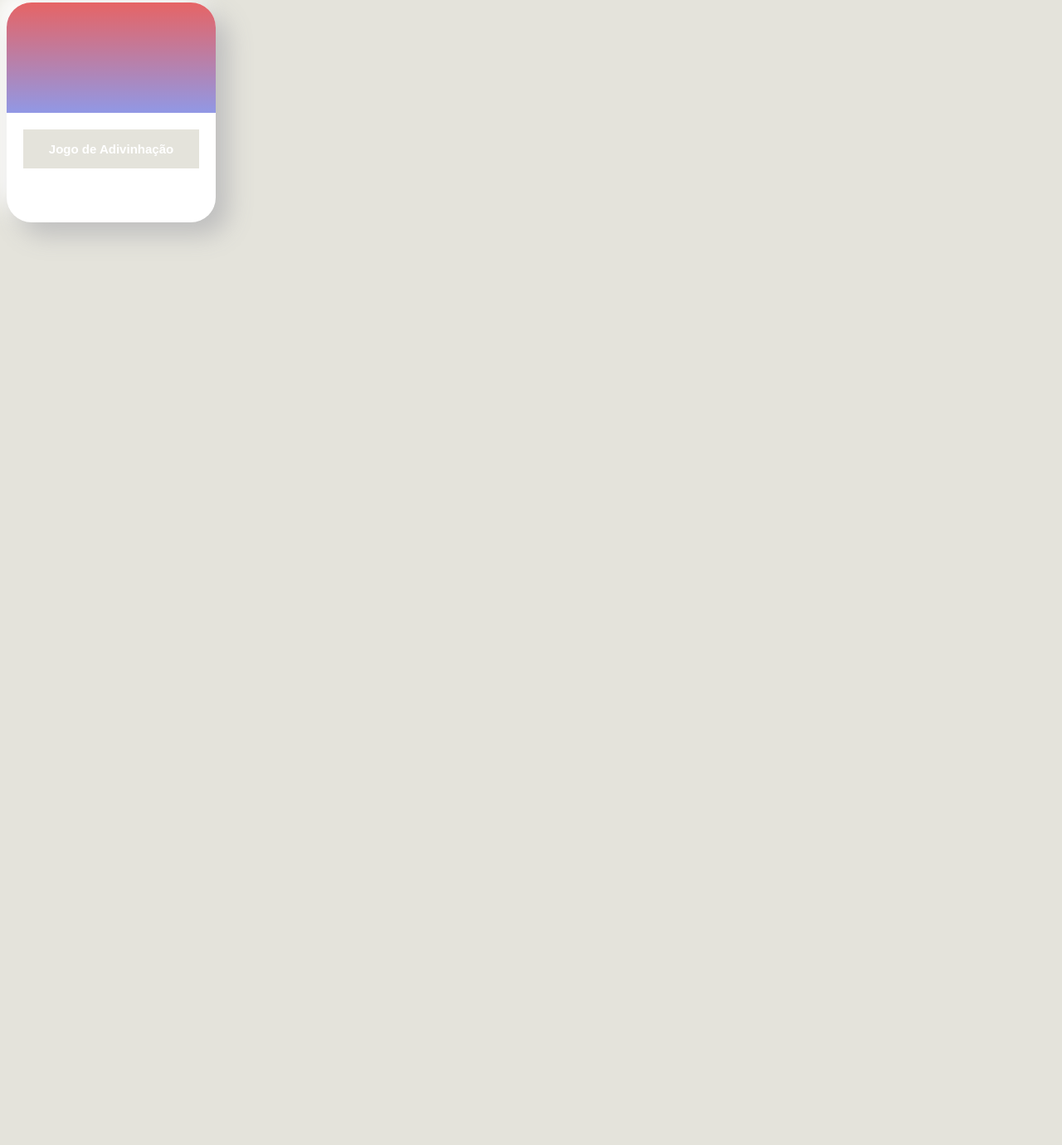
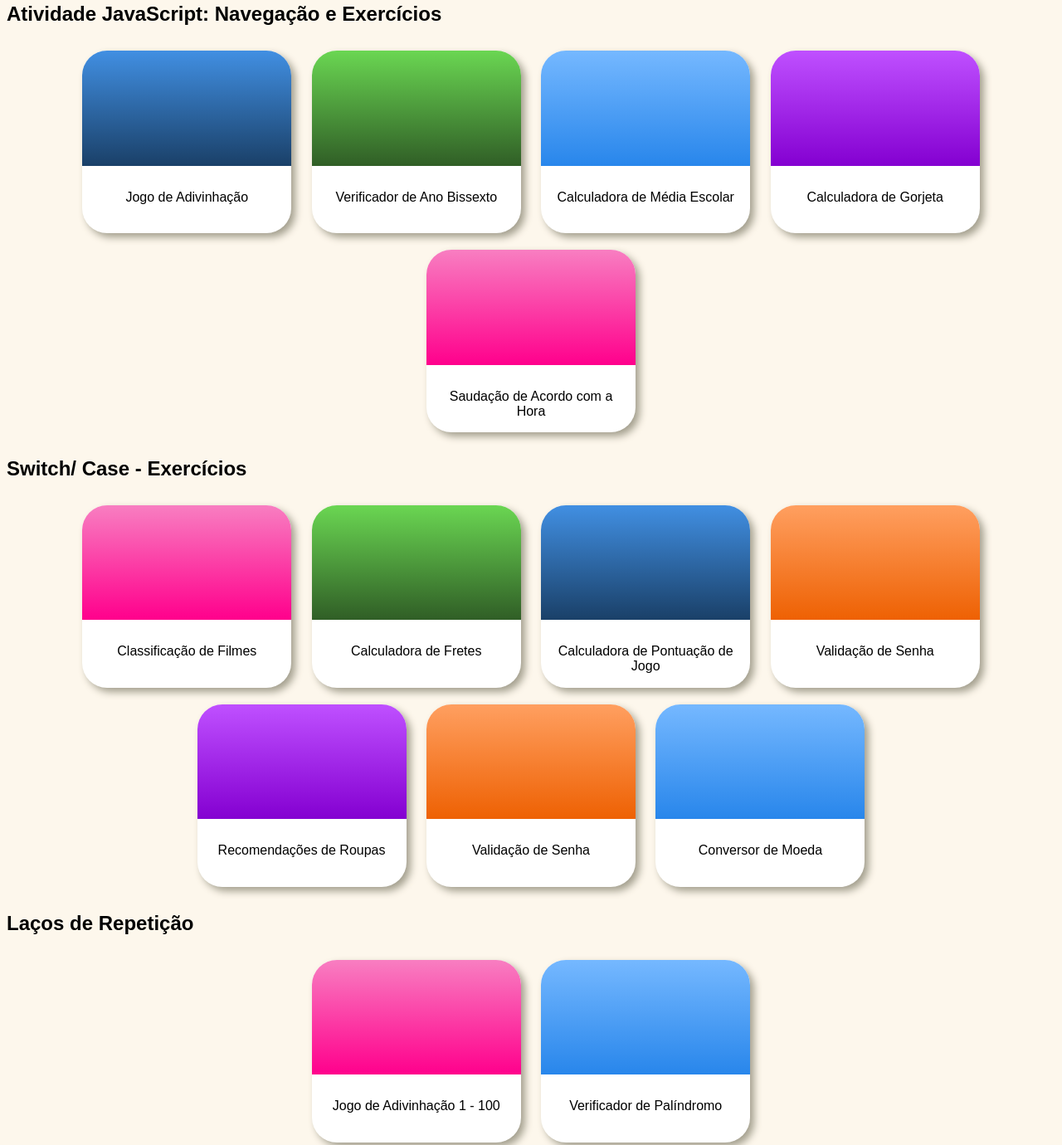
Before and after one commit to bruxa61/siteJS, a plain HTML site: page index.html in a window 1280 px wide. Shown: the part 77-1457 px from the top of the page at 83% size. Before the commit the page ends 800 px from the top, so only its background shows below. Drawn offline with Linux system fonts and the light colour scheme.

Commit message:
arrumando menu

```diff
--- a/index.html
+++ b/index.html
@@ -7,31 +7,121 @@
     <link rel="stylesheet" href="style.css">
 </head>
 <body>
-    <!-- <h1>Atividade JavaScript: Navegação e Exercícios</h1>
-    <button id="a"><a id="jogo" href="jogo.html">Jogo de Adivinhação</a></button>
-    <button id="b"><a id="bi" href="bissexto.html">Verificador de Ano Bissexto</a></button>
-    <button id="c"><a id="media" href="media.html">Calculadora de Média Escolar</a></button>
-    <button id="d"><a id="gorjeta" href="gorjeta.html">Calculadora de Gorjeta</a></button>
-    <button id="e"><a id="hora" href="hora.html">Saudação de Acordo com a Hora</a></button>
-    <br>
-    <h1>Switch/ Case - Exercícios </h1>
-    <button id="f"><a id="filme" href="filme.html">Classificação de Filmes</a></button>
-    <button id="g"><a id="frete" href="frete.html">Calculadora de Frete</a></button>
-    <button id="h"><a id="pontuação" href="pontuação.html">Calculadora de Pontuação de Jogo</a></button>
-    <button id="i"><a id="senha" href="senha.html">Validação de Senha</a></button>
-    <button id="j"><a id="roupa" href="roupas.html">Recomendações de Roupas</a></button>
-    <button id="k"><a id="moeda" href="moeda.html">Conversor de Moeda</a></button>
-    <h1>Laços de Repetição</h1>
-    <button id="l"><a id="adivinhação" href="adivinhação.html">Jogo de Adivinhação 1 - 100</a></button>
-    <button id="m"><a id="palindromo" href="palindromo.html">Verificador de Palíndromo</a></button> -->
-
-
-    <!-- CARD -->
-    <div class="card">
-    <div class="img">
+    <!-- PRIMEIRA PARTE -->
+    <h2>Atividade JavaScript: Navegação e Exercícios</h2>
+    <div class="cardJOGO">
+    <div class="imgJOGO">
     </div>
     <div class="text">
-        <p class="h3"><a href="jogo.html">Jogo de Adivinhação</a></p>
+    <p class="h3"><a href="jogo.html">Jogo de Adivinhação</a></p>
+    </div>
+    </div>
+
+    <div class="cardBI">
+    <div class="imgBI">
+    </div>
+    <div class="text">
+    <p class="h3"><a href="bissexto.html">Verificador de Ano Bissexto</a></p>
+    </div>
+    </div>
+
+    <div class="cardMEDIA">
+    <div class="imgMEDIA">
+    </div>
+    <div class="text">
+    <p class="h3"><a href="media.html">Calculadora de Média Escolar</a></p>
+    </div>
+    </div>
+
+    <div class="cardGORJETA">
+    <div class="imgGORJETA">
+    </div>
+    <div class="text">
+    <p class="h3"><a href="gorjeta.html">Calculadora de Gorjeta</a></p>
+    </div>
+    </div>
+
+    <div class="cardHORA">
+    <div class="imgHORA">
+    </div>
+    <div class="text">
+    <p class="h3"><a href="hora.html">Saudação de Acordo com a Hora</a></p>
+    </div>
+    </div>
+
+    <!-- SEGUNDA PARTE -->
+    <h2>Switch/ Case - Exercícios </h2>
+    <div class="cardFILME">
+    <div class="imgFILME">
+    </div>
+    <div class="text">
+    <p class="h3"><a href="filme.html">Classificação de Filmes</a></p>
+    </div>
+    </div>
+
+    <div class="cardFRETE">
+    <div class="imgFRETE">
+    </div>
+    <div class="text">
+    <p class="h3"><a href="frete.html">Calculadora de Fretes</a></p>
+    </div>
+    </div>
+
+    <div class="cardPONTUAÇÃO">
+    <div class="imgPONTUAÇÃO">
+    </div>
+    <div class="text">
+    <p class="h3"><a href="pontuação.html">Calculadora de Pontuação de Jogo</a></p>
+    </div>
+    </div>
+
+    <div class="cardSENHA">
+    <div class="imgSENHA">
+    </div>
+    <div class="text">
+    <p class="h3"><a href="senha.html">Validação de Senha</a></p>
+    </div>
+    </div>
+
+    <div class="cardROUPA">
+    <div class="imgROUPA">
+    </div>
+    <div class="text">
+    <p class="h3"><a href="roupas.html">Recomendações de Roupas</a></p>
+    </div>
+    </div>
+
+    <div class="cardSENHA">
+    <div class="imgSENHA">
+    </div>
+    <div class="text">
+    <p class="h3"><a href="senha.html">Validação de Senha</a></p>
+    </div>
+    </div>
+
+    <div class="cardMOEDA">
+    <div class="imgMOEDA">
+    </div>
+    <div class="text">
+    <p class="h3"><a href="moeda.html">Conversor de Moeda</a></p>
+    </div>
+    </div>
+
+    <!-- TERCEIRA PARTE -->
+    <h2>Laços de Repetição</h2>
+    <div class="cardADIVINHAÇÃO">
+    <div class="imgADIVINHAÇÃO">
+    </div>
+    <div class="text">
+    <p class="h3"><a href="adivinhação.html">Jogo de Adivinhação 1 - 100</a></p>
+    </div>
+    </div>
+
+    <div class="cardPALINDROMO">
+    <div class="imgPALINDROMO">
+    </div>
+    <div class="text">
+    <p class="h3"><a href="palindromo.html">Verificador de Palíndromo</a></p>
     </div>
     </div>
 </body>
--- a/style.css
+++ b/style.css
@@ -1,235 +1,310 @@
-*{
-    background-color: #e4e3db;
-}
-
 body {
     font-family: Arial, sans-serif;
     text-align: center;
     margin-top: 10vh;
-}
-
-button{
-    padding: 10px 20px;
-    font-size: 2vh;
-    color: white;
-    border: none;
-    border-radius: 5px;
-    cursor: pointer;
-}
-
-p {
-    font-family: Arial, sans-serif;
-    font-size: 2.5vh;
+    background-color: #fdf7ec
 }
 
 a{
     text-decoration: none;
-    color: white;
+    color: rgb(0, 0, 0);
 }
 
-/* PRIMEIRA PARTE */
-
-#jogo{
-    background-color: #1a4068;
+h2{
+    display: flex;
 }
 
-#a{
-    background-color: #1a4068;
-}
+.text {
+    margin: 13px;
+    display: flex;
+    flex-direction: column;
+    align-items: space-around;
+  }
 
-#bi{
-    background-color: #305e26;
-}
-
-#b{
-    background-color: #305e26;
-}
-
-#media{
-    background-color: #2886eb;
-}
-
-#c{
-    background-color: #2886eb;
-}
-
-#gorjeta{
-    background-color: #8400d1;
-}
-
-#d{
-    background-color: #8400d1;
-}
-
-#hora{
-    background-color: #ff008c;
-}
-
-#e{
-    background-color: #ff008c;
-}
-
-/* SEGUNDA PARTE */
-#f{
-    background-color: #ff008c;
-}
-
-#filme{
-    background-color: #ff008c;
-}
-
-#g{
-    background-color: #305e26;
-}
-
-#frete{
-    background-color: #305e26;
-}
-
-#h{
-    background-color: #1a4068;
-}
-
-#pontuação{
-    background-color: #1a4068;
-}
-
-#i{
-    background-color: #ee6103;
-}
-
-#senha{
-    background-color: #ee6103;
-}
-
-#j{
-    background-color: #8400d1;
-}
-
-#roupa{
-    background-color: #8400d1;
-}
-
-#k{
-    background-color: #2886eb;
-}
-
-#moeda{
-    background-color: #2886eb;
-}
-
-#l{
-    background-color: #ff008c;
-}
-
-#adivinhação{
-    background-color: #ff008c;
-}
-
-#m{
-    background-color: #2886eb;
-}
-
-#palindromo{
-    background-color: #2886eb;
-}
-
-
-
-
-/* CARD */
-/* From Uiverse.io by JohnnyCSilva */
-.card {
+/* PRIMEIRA PARTE */
+.cardJOGO {
     width: 252px;
-    height: 265px;
+    height: 220px;
     background: white;
     border-radius: 30px;
-    box-shadow: 15px 15px 30px #bebebe,
-               -15px -15px 30px #ffffff;
+    box-shadow: 5px 5px 10px #a39f8e;
     transition: 0.2s ease-in-out;
+    display: inline-block;
+    margin: 10px;
   }
 
-  .img {
+  .imgJOGO{
     width: 100%;
-    height: 50%;
+    height: 63%;
     border-top-left-radius: 30px;
     border-top-right-radius: 30px;
-    background: linear-gradient(#e66465, #9198e5);
+    background: linear-gradient(#418fe2, #1a4068);
     display: flex;
     align-items: top;
     justify-content: right;
   }
 
-  .save {
+  .cardBI {
+    width: 252px;
+    height: 220px;
+    background: white;
+    border-radius: 30px;
+    box-shadow: 5px 5px 10px #a39f8e;
     transition: 0.2s ease-in-out;
-    border-radius: 10px;
-    margin: 20px;
-    width: 30px;
-    height: 30px;
-    background-color: #ffffff;
-    display: flex;
-    align-items: center;
-    justify-content: center;
+    display: inline-block;
+    margin: 10px;
   }
 
-  .text {
-    margin: 20px;
+  .imgBI{
+    width: 100%;
+    height: 63%;
+    border-top-left-radius: 30px;
+    border-top-right-radius: 30px;
+    background: linear-gradient(#6ad652, #305e26);
     display: flex;
-    flex-direction: column;
-    align-items: space-around;
+    align-items: top;
+    justify-content: right;
   }
 
-  .save .svg {
+  .cardMEDIA {
+    width: 252px;
+    height: 220px;
+    background: white;
+    border-radius: 30px;
+    box-shadow: 5px 5px 10px #a39f8e;
     transition: 0.2s ease-in-out;
-    width: 15px;
-    height: 15px;
+    display: inline-block;
+    margin: 10px;
   }
 
-  .icon-box {
-    margin-top: 15px;
-    width: 70%;
-    padding: 10px;
-    background-color: #e3fff9;
-    border-radius: 10px;
+  .imgMEDIA{
+    width: 100%;
+    height: 63%;
+    border-top-left-radius: 30px;
+    border-top-right-radius: 30px;
+    background: linear-gradient(#75b8ff, #2886eb);
     display: flex;
-    align-items: center;
-    justify-content: left;
+    align-items: top;
+    justify-content: right;
   }
 
-  .icon-box svg {
-    width: 17px;
+  .cardGORJETA {
+    width: 252px;
+    height: 220px;
+    background: white;
+    border-radius: 30px;
+    box-shadow: 5px 5px 10px #a39f8e;
+    transition: 0.2s ease-in-out;
+    display: inline-block;
+    margin: 10px;
   }
 
-  .text .h3 {
-    font-family: 'Lucida Sans' sans-serif;
-    font-size: 15px;
-    font-weight: 600;
-    color: black;
+  .imgGORJETA{
+    width: 100%;
+    height: 63%;
+    border-top-left-radius: 30px;
+    border-top-right-radius: 30px;
+    background: linear-gradient(#bf50ff, #8400d1);
+    display: flex;
+    align-items: top;
+    justify-content: right;
   }
 
-  .text .p {
-    font-family: 'Lucida Sans' sans-serif;
-    color: #999999;
-    font-size: 13px;
+  .cardHORA {
+    width: 252px;
+    height: 220px;
+    background: white;
+    border-radius: 30px;
+    box-shadow: 5px 5px 10px #a39f8e;
+    transition: 0.2s ease-in-out;
+    display: inline-block;
+    margin: 10px;
   }
 
-  .icon-box .span {
-    margin-left: 10px;
-    font-family: 'Lucida Sans' sans-serif;
-    font-size: 13px;
-    font-weight: 500;
-    color: #9198e5;
+  .imgHORA{
+    width: 100%;
+    height: 63%;
+    border-top-left-radius: 30px;
+    border-top-right-radius: 30px;
+    background: linear-gradient(#f87ec1, #ff008c);
+    display: flex;
+    align-items: top;
+    justify-content: right;
   }
 
-  .card:hover {
-    cursor: pointer;
-    box-shadow: 0px 10px 20px rgba(0,0,0,0.1);
+/* SEGUNDA PARTE */
+.cardFILME {
+    width: 252px;
+    height: 220px;
+    background: white;
+    border-radius: 30px;
+    box-shadow: 5px 5px 10px #a39f8e;
+    transition: 0.2s ease-in-out;
+    display: inline-block;
+    margin: 10px;
   }
 
-  .save:hover {
-    transform: scale(1.1) rotate(10deg);
+  .imgFILME{
+    width: 100%;
+    height: 63%;
+    border-top-left-radius: 30px;
+    border-top-right-radius: 30px;
+    background: linear-gradient(#f87ec1, #ff008c);
+    display: flex;
+    align-items: top;
+    justify-content: right;
   }
 
-  .save:hover .svg {
-    fill: #ced8de;
+  .cardFRETE {
+    width: 252px;
+    height: 220px;
+    background: white;
+    border-radius: 30px;
+    box-shadow: 5px 5px 10px #a39f8e;
+    transition: 0.2s ease-in-out;
+    display: inline-block;
+    margin: 10px;
   }
+
+  .imgFRETE{
+    width: 100%;
+    height: 63%;
+    border-top-left-radius: 30px;
+    border-top-right-radius: 30px;
+    background: linear-gradient(#6ad652, #305e26);
+    display: flex;
+    align-items: top;
+    justify-content: right;
+  }
+
+  .cardPONTUAÇÃO {
+    width: 252px;
+    height: 220px;
+    background: white;
+    border-radius: 30px;
+    box-shadow: 5px 5px 10px #a39f8e;
+    transition: 0.2s ease-in-out;
+    display: inline-block;
+    margin: 10px;
+  }
+
+  .imgPONTUAÇÃO{
+    width: 100%;
+    height: 63%;
+    border-top-left-radius: 30px;
+    border-top-right-radius: 30px;
+    background: linear-gradient(#418fe2, #1a4068);
+    display: flex;
+    align-items: top;
+    justify-content: right;
+  }
+
+  .cardSENHA {
+    width: 252px;
+    height: 220px;
+    background: white;
+    border-radius: 30px;
+    box-shadow: 5px 5px 10px #a39f8e;
+    transition: 0.2s ease-in-out;
+    display: inline-block;
+    margin: 10px;
+  }
+
+  .imgSENHA{
+    width: 100%;
+    height: 63%;
+    border-top-left-radius: 30px;
+    border-top-right-radius: 30px;
+    background: linear-gradient(#ff9f60, #ee6103);
+    display: flex;
+    align-items: top;
+    justify-content: right;
+  }
+
+  .cardROUPA {
+    width: 252px;
+    height: 220px;
+    background: white;
+    border-radius: 30px;
+    box-shadow: 5px 5px 10px #a39f8e;
+    transition: 0.2s ease-in-out;
+    display: inline-block;
+    margin: 10px;
+  }
+
+  .imgROUPA{
+    width: 100%;
+    height: 63%;
+    border-top-left-radius: 30px;
+    border-top-right-radius: 30px;
+    background: linear-gradient(#bf50ff, #8400d1);
+    display: flex;
+    align-items: top;
+    justify-content: right;
+  }
+
+  .cardMOEDA {
+    width: 252px;
+    height: 220px;
+    background: white;
+    border-radius: 30px;
+    box-shadow: 5px 5px 10px #a39f8e;
+    transition: 0.2s ease-in-out;
+    display: inline-block;
+    margin: 10px;
+  }
+
+  .imgMOEDA{
+    width: 100%;
+    height: 63%;
+    border-top-left-radius: 30px;
+    border-top-right-radius: 30px;
+    background: linear-gradient(#75b8ff, #2886eb);
+    display: flex;
+    align-items: top;
+    justify-content: right;
+  }
+
+  .cardADIVINHAÇÃO {
+    width: 252px;
+    height: 220px;
+    background: white;
+    border-radius: 30px;
+    box-shadow: 5px 5px 10px #a39f8e;
+    transition: 0.2s ease-in-out;
+    display: inline-block;
+    margin: 10px;
+  }
+
+  .imgADIVINHAÇÃO{
+    width: 100%;
+    height: 63%;
+    border-top-left-radius: 30px;
+    border-top-right-radius: 30px;
+    background: linear-gradient(#f87ec1, #ff008c);
+    display: flex;
+    align-items: top;
+    justify-content: right;
+  }
+
+  .cardPALINDROMO {
+    width: 252px;
+    height: 220px;
+    background: white;
+    border-radius: 30px;
+    box-shadow: 5px 5px 10px #a39f8e;
+    transition: 0.2s ease-in-out;
+    display: inline-block;
+    margin: 10px;
+  }
+
+  .imgPALINDROMO{
+    width: 100%;
+    height: 63%;
+    border-top-left-radius: 30px;
+    border-top-right-radius: 30px;
+    background: linear-gradient(#75b8ff, #2886eb);
+    display: flex;
+    align-items: top;
+    justify-content: right;
+  }
```
